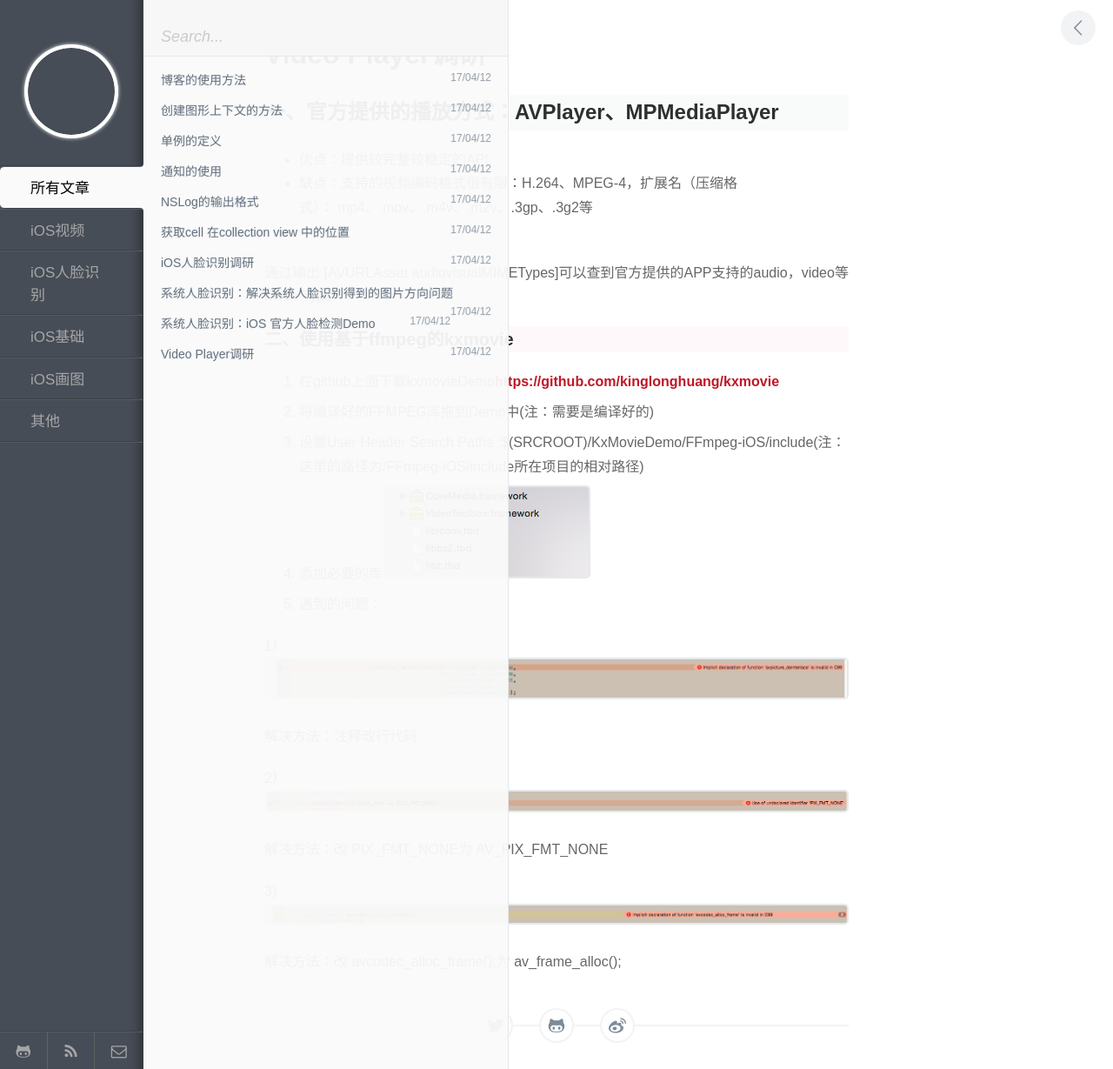
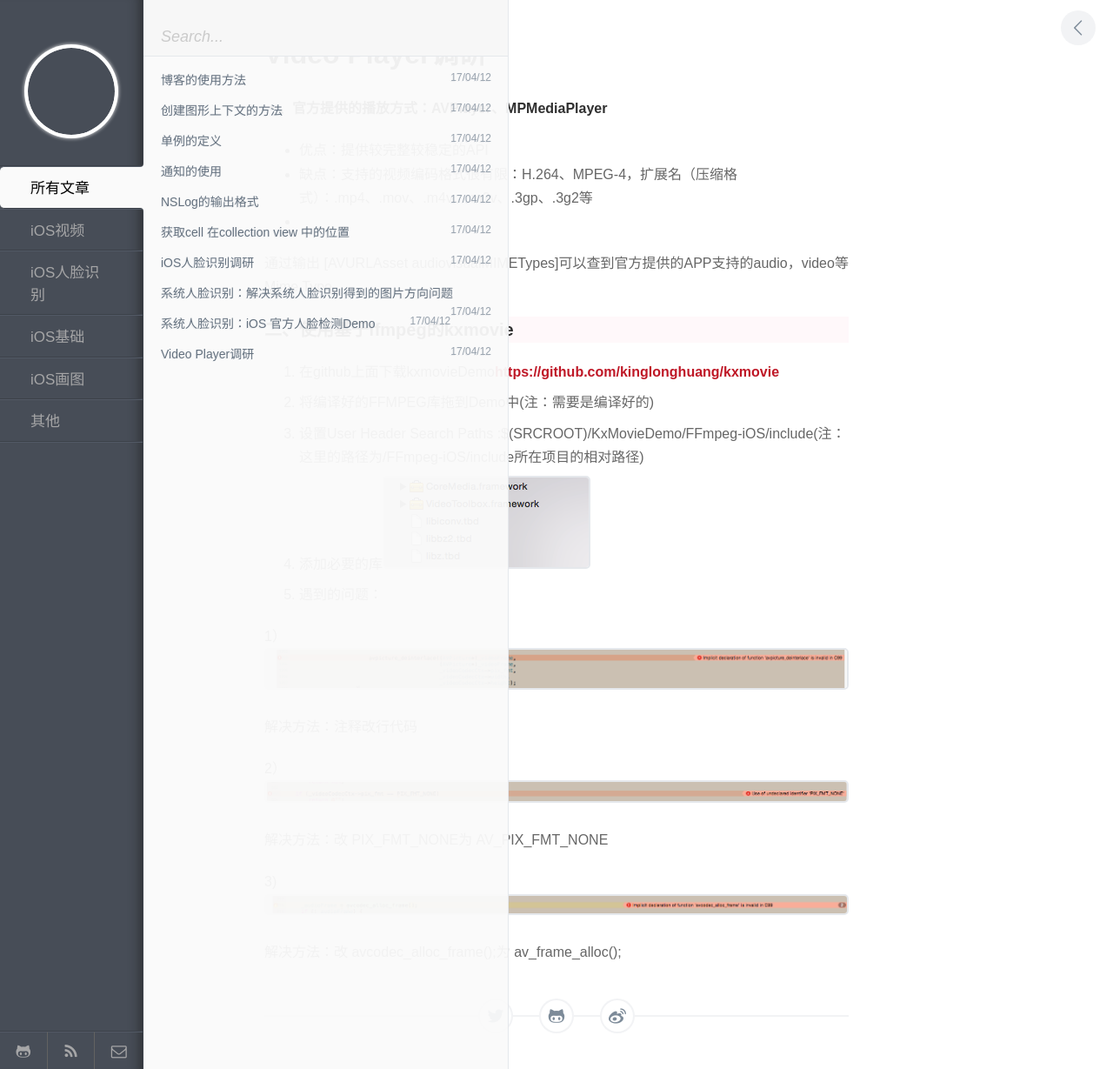
Before and after one commit to lipeihan/lipeihan.github.io, a Jekyll site: the page built from _posts/iOS/iOS Video/2017-04-12-iOSVideo-surveyVideoPlayer.md, in a window 1280 px wide. Shown: the whole page at 87% size. Built offline with Jekyll 4.4.1, drawn with Linux system fonts in a browser that asks for light colours.

Commit message:
测试4级标题

```diff
--- a/_posts/iOS/iOS Video/2017-04-12-iOSVideo-surveyVideoPlayer.md
+++ b/_posts/iOS/iOS Video/2017-04-12-iOSVideo-surveyVideoPlayer.md
@@ -7,7 +7,7 @@
 description: iOS survey Video Player
 ---
 
-## 一、官方提供的播放方式：AVPlayer、MPMediaPlayer
+#### 一、官方提供的播放方式：AVPlayer、MPMediaPlayer
 
 - 优点：提供较完整较稳定的API
 - 缺点：支持的视频编码格式很有限：H.264、MPEG-4，扩展名（压缩格式）：.mp4、.mov、.m4v、.m2v、.3gp、.3g2等
```
